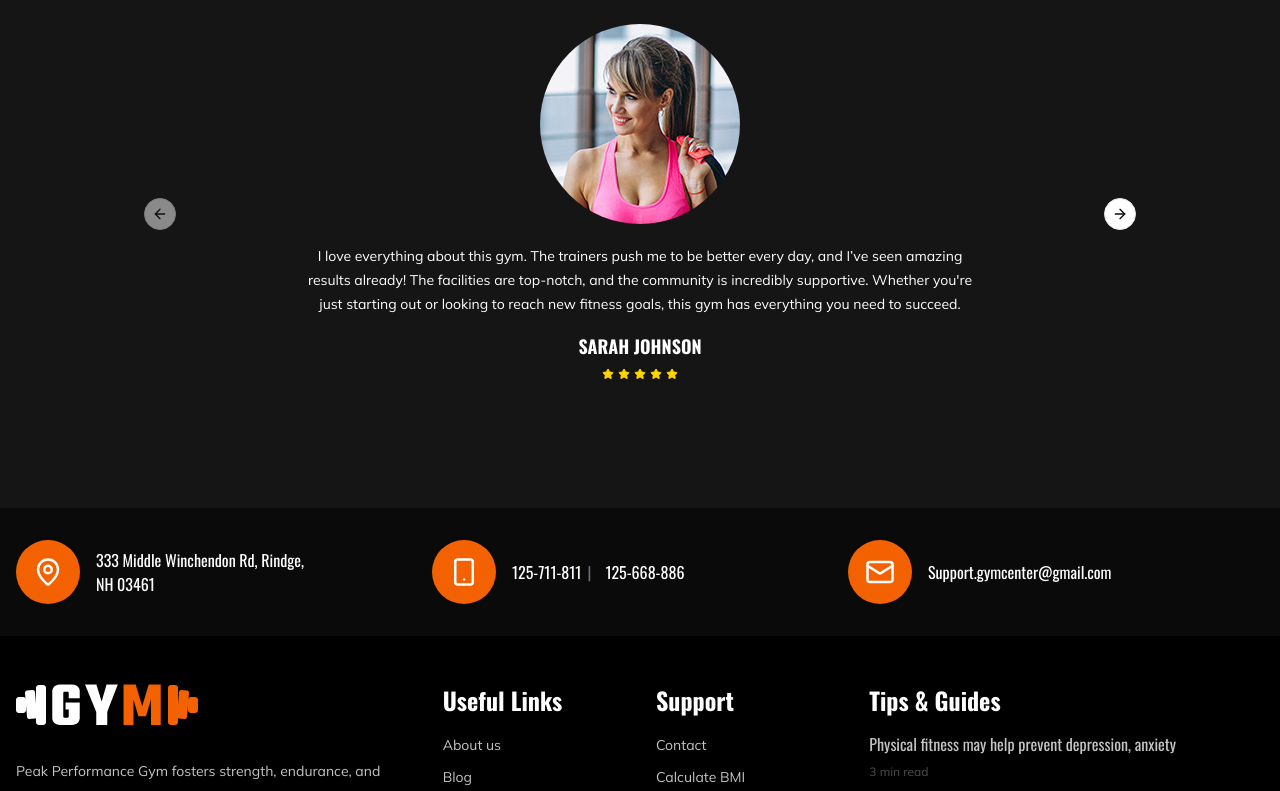
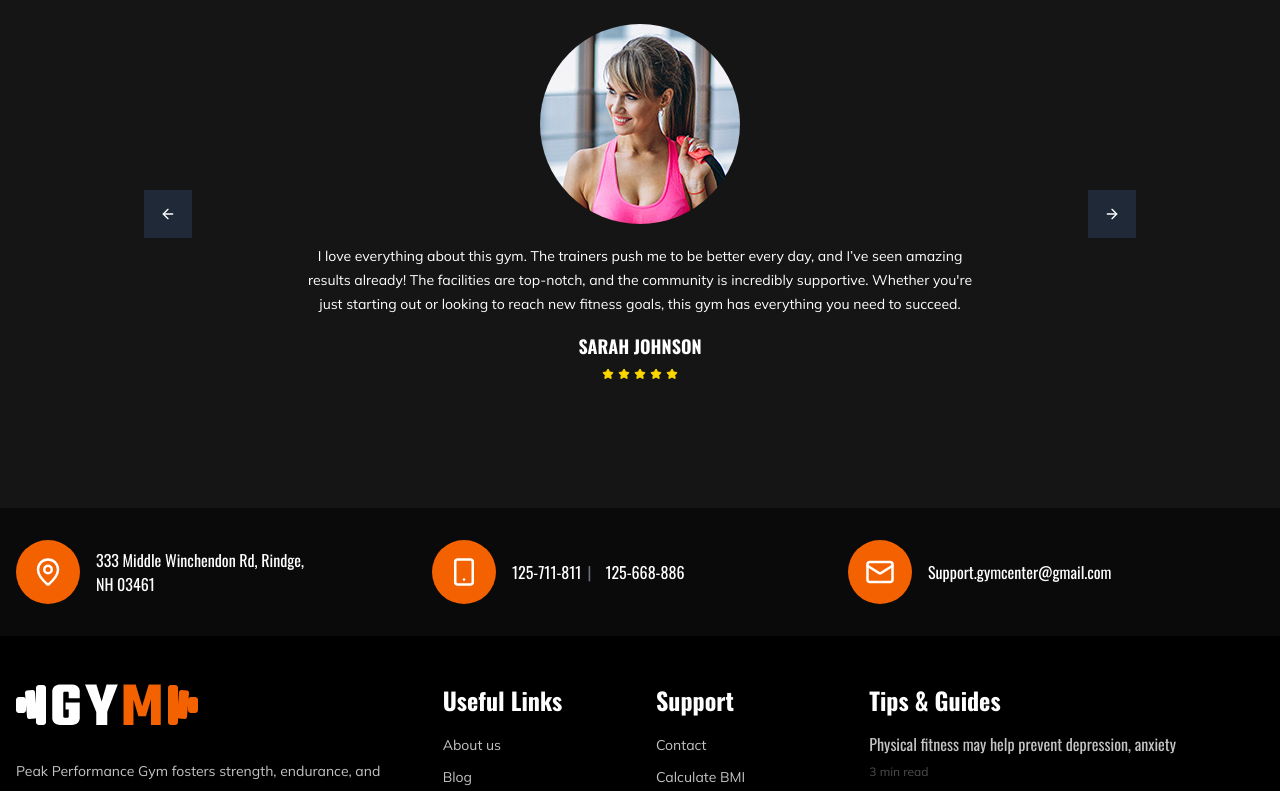
Before and after one commit to felipe-muner/podium-gym, a Next.js app: page /about-us in a window 1280 px wide. Shown: the part 1985-2776 px from the top of the page. Built offline with nearby package versions, Linux system fonts and the light colour scheme.

Commit message:
feat: amazing testemonial chevron change slide

```diff
--- a/components/Testimonial/Testimonial.tsx
+++ b/components/Testimonial/Testimonial.tsx
@@ -1,17 +1,17 @@
-"use client"
+"use client";
 
 import React from "react";
 import { TitleSection } from "../TitleSection";
-import { Card, CardContent } from "@/components/ui/card"
+import { Card, CardContent } from "@/components/ui/card";
 import {
   Carousel,
   CarouselContent,
   CarouselItem,
   CarouselNext,
   CarouselPrevious,
-} from "@/components/ui/carousel"
+} from "@/components/ui/carousel";
 import Image from "next/image";
-import { Star } from "lucide-react";
+import { Star, ChevronLeft, ChevronRight } from "lucide-react";
 
 interface Testimonial {
   src: string;
@@ -44,7 +44,7 @@ const Testimonial: React.FC = () => {
       <div className="container mx-auto px-4">
         <TitleSection subtitle="Testimonial" title="Our Clients Say" />
         <div className="flex justify-center w-full mt-10">
-          <Carousel className="w-full max-w-4xl">
+          <Carousel className="w-full max-w-4xl" opts={{ loop: true }}>
             <CarouselContent className="flex gap-4">
               {testimonials.map((testimonial, index) => (
                 <CarouselItem key={index} className="w-full">
@@ -84,8 +84,14 @@ const Testimonial: React.FC = () => {
                 </CarouselItem>
               ))}
             </CarouselContent>
-            <CarouselPrevious />
-            <CarouselNext />
+
+            {/* Carousel Navigation */}
+            <CarouselPrevious className="rounded-none border-none w-12 h-12 flex items-center justify-center bg-gray-800 text-white">
+              <ChevronLeft className="w-6 h-6" />
+            </CarouselPrevious>
+            <CarouselNext className="rounded-none border-none w-12 h-12 flex items-center justify-center bg-gray-800 text-white">
+              <ChevronRight className="w-6 h-6" />
+            </CarouselNext>
           </Carousel>
         </div>
       </div>
```
